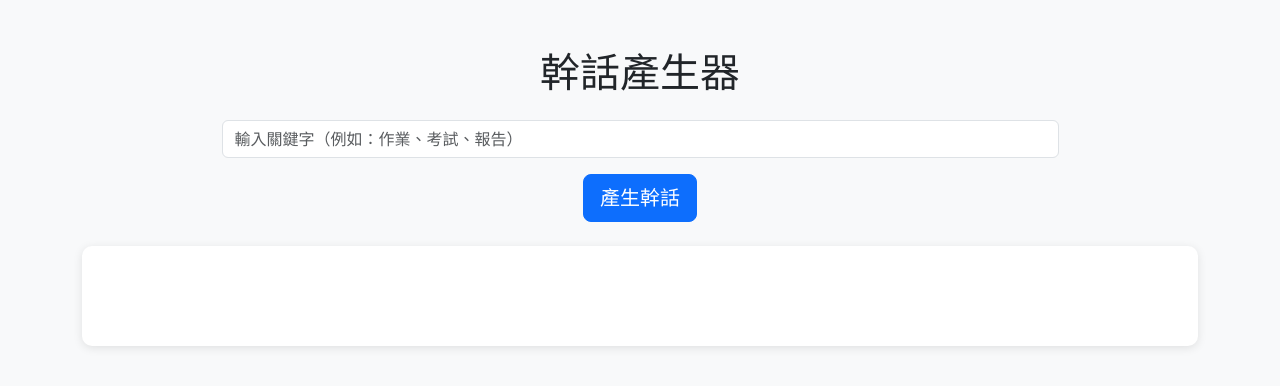
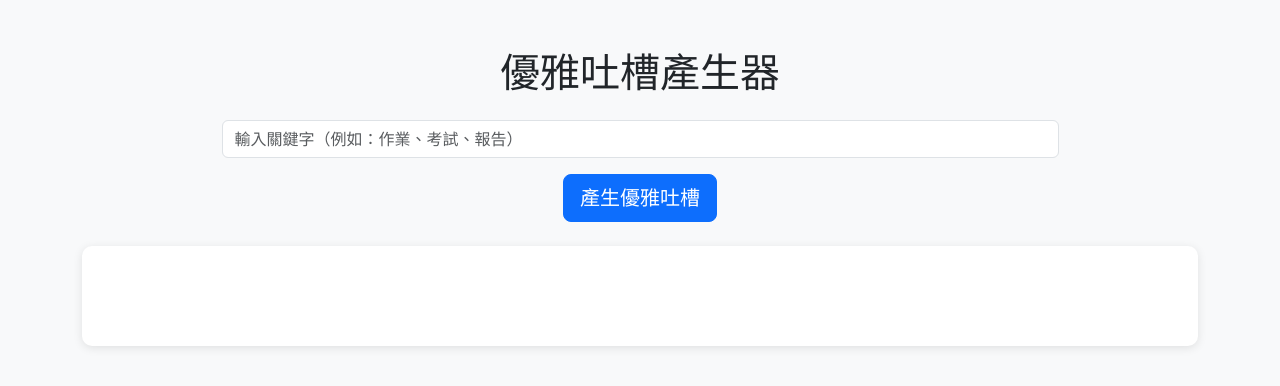
Before and after one commit to Eve1001chen/CHAT, a plain HTML site: page index.html in a window 1280 px wide. Drawn offline with nearby package versions, Linux system fonts and the light colour scheme.

Commit message:
更新標題為「優雅吐槽產生器」，以提升品牌一致性

```diff
--- a/index.html
+++ b/index.html
@@ -3,18 +3,18 @@
 <head>
     <meta charset="UTF-8">
     <meta name="viewport" content="width=device-width, initial-scale=1.0">
-    <title>幹話產生器</title>
+    <title>優雅吐槽產生器</title>
     <link rel="stylesheet" href="https://cdn.jsdelivr.net/npm/bootstrap@5.3.0/dist/css/bootstrap.min.css">
     <link rel="stylesheet" href="styles.css">
 </head>
 <body>
     <div class="container py-5">
         <div class="text-center">
-            <h1 class="mb-4">幹話產生器</h1>
+            <h1 class="mb-4">優雅吐槽產生器</h1>
             <div class="input-group mb-3 w-75 mx-auto">
                 <input type="text" id="keywordInput" class="form-control" placeholder="輸入關鍵字（例如：作業、考試、報告）" aria-label="關鍵字">
             </div>
-            <button id="generateBtn" class="btn btn-primary btn-lg mb-4">產生幹話</button>
+            <button id="generateBtn" class="btn btn-primary btn-lg mb-4">產生優雅吐槽</button>
             <div id="quote" class="quote-box p-4 mb-4"></div>
         </div>
     </div>
```
